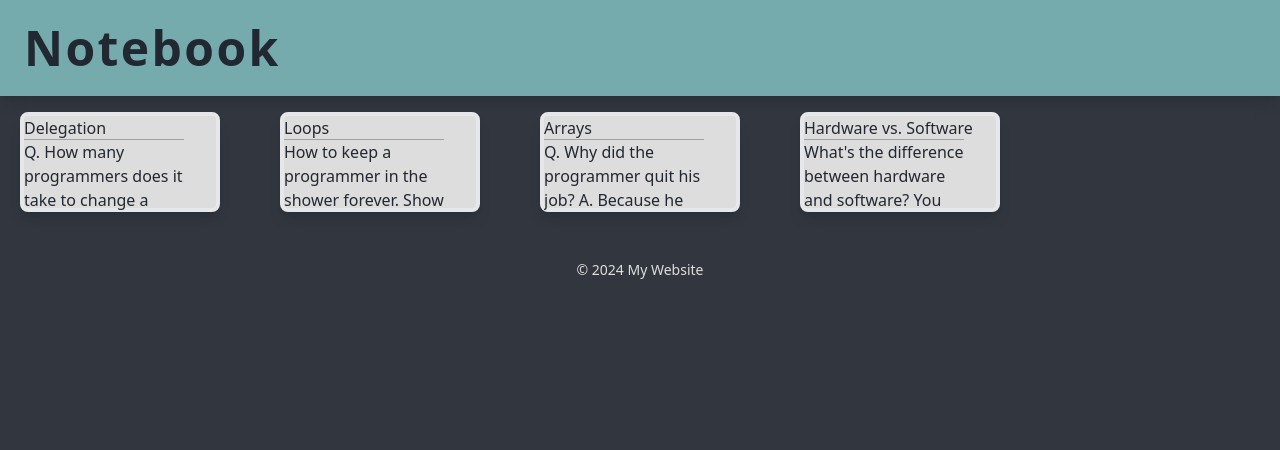
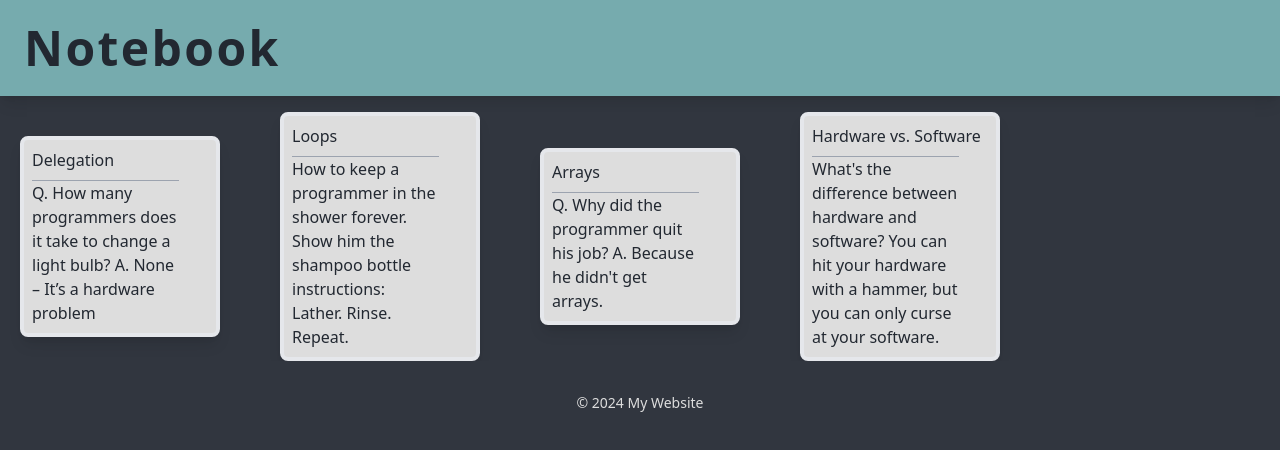
Before and after one commit to OAlawaji/Notebook, a React (Vite) app: page / in a window 1280 px wide. Shown: the top 450 px of the page. Built offline with nearby package versions, Linux system fonts and the light colour scheme.

Commit message:
organized the code , modified the styling

```diff
--- a/src/App.jsx
+++ b/src/App.jsx
@@ -1,7 +1,7 @@
 import React from "react";
-import Header from "./header";
-import Footer from "./footer";
-import Note from "./note";
+import Header from "./components/header.jsx";
+import Footer from "./components/footer.jsx";
+import Note from "./components/note.jsx";
 import notes from "./notes.js";
 export default function App() {
   return (
--- a/src/header.jsx
+++ b/src/components/header.jsx
@@ -13,6 +13,7 @@ function Header() {
       font-semibold
       tracking-wider
       shadow-lg
+      mb-4
 "
     >
       <h1>Notebook</h1>
--- a/src/note.jsx
+++ b/src/components/note.jsx
@@ -5,8 +5,9 @@ function Note({ title, content }) {
     <div
       draggable="true"
       className="bg-background
+
         text-primary
-        h-100px
+        h-auto
         w-200px
         md: min-h-content
 
@@ -14,14 +15,14 @@ function Note({ title, content }) {
         border-4
         rounded-lg
         shadow-lg
-        m-4
+        p-2
         "
     >
       <h1
         className="
 
             align-top
-            h-1/6
+            h-auto
 
             "
       >
@@ -33,7 +34,7 @@ function Note({ title, content }) {
             w-5/6
             overflow-y-auto
                 border-t border-gray-400
-            h-5/6
+            h-auto
             mt-2
             "
       >
```
Also changed, not shown: src/components/footer.jsx (renamed from src/footer.jsx).
